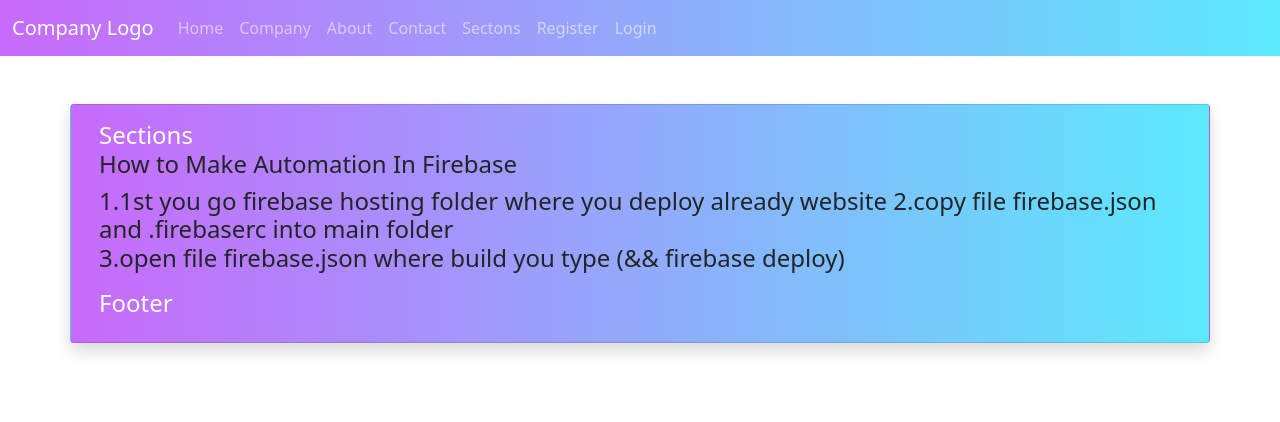
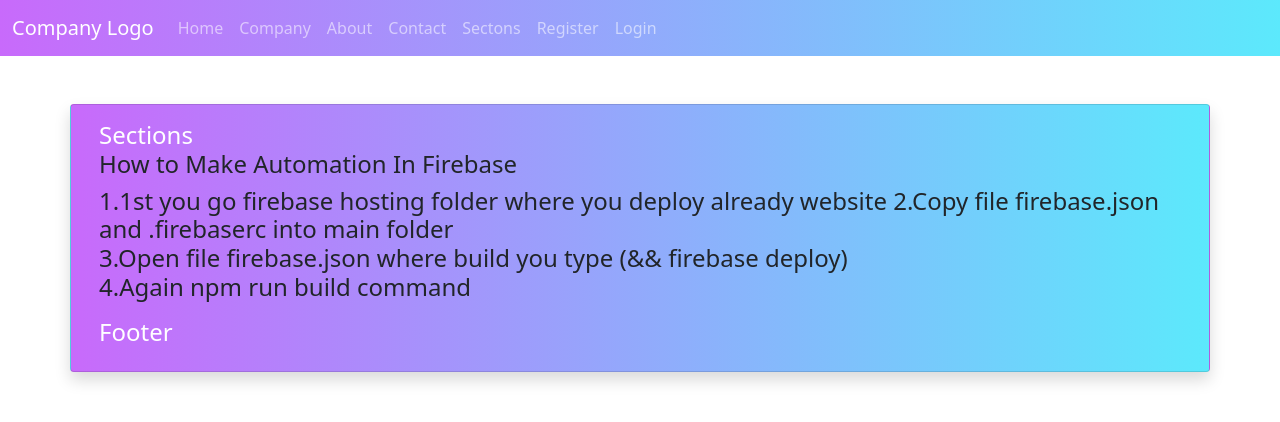
Before and after one commit to awais882s/class-07, a React (Create React App) app: page /Section in a window 1280 px wide. Shown: the top 422 px of the page. Built offline with nearby package versions, Linux system fonts and the light colour scheme.

Commit message:
Update Sections.js

```diff
--- a/src/Pages/Sections.js
+++ b/src/Pages/Sections.js
@@ -7,8 +7,9 @@ export default function Sections() {
             <h4 className='text-dark'>How to Make Automation In Firebase</h4>
             <p className='text-dark'>1.1st you go firebase hosting folder where you deploy already website
 
-                2.copy file firebase.json and .firebaserc into main folder <br/>
-                3.open file firebase.json where build you type (&& firebase deploy)
+                2.Copy file firebase.json and .firebaserc into main folder <br/>
+                3.Open file firebase.json where build you type (&& firebase deploy)<br/>
+                4.Again npm run build command
             </p>
 
         </div>
```
